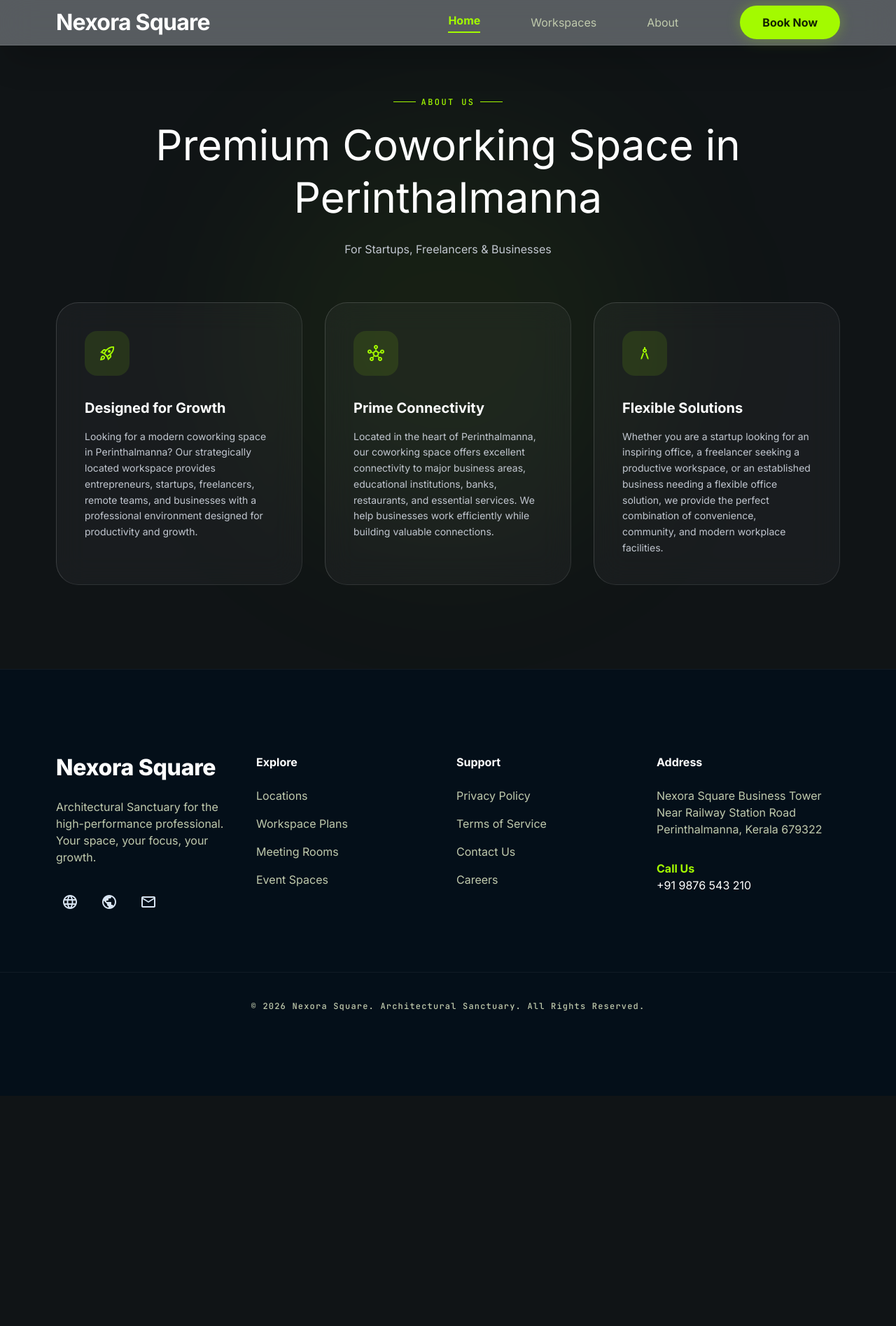
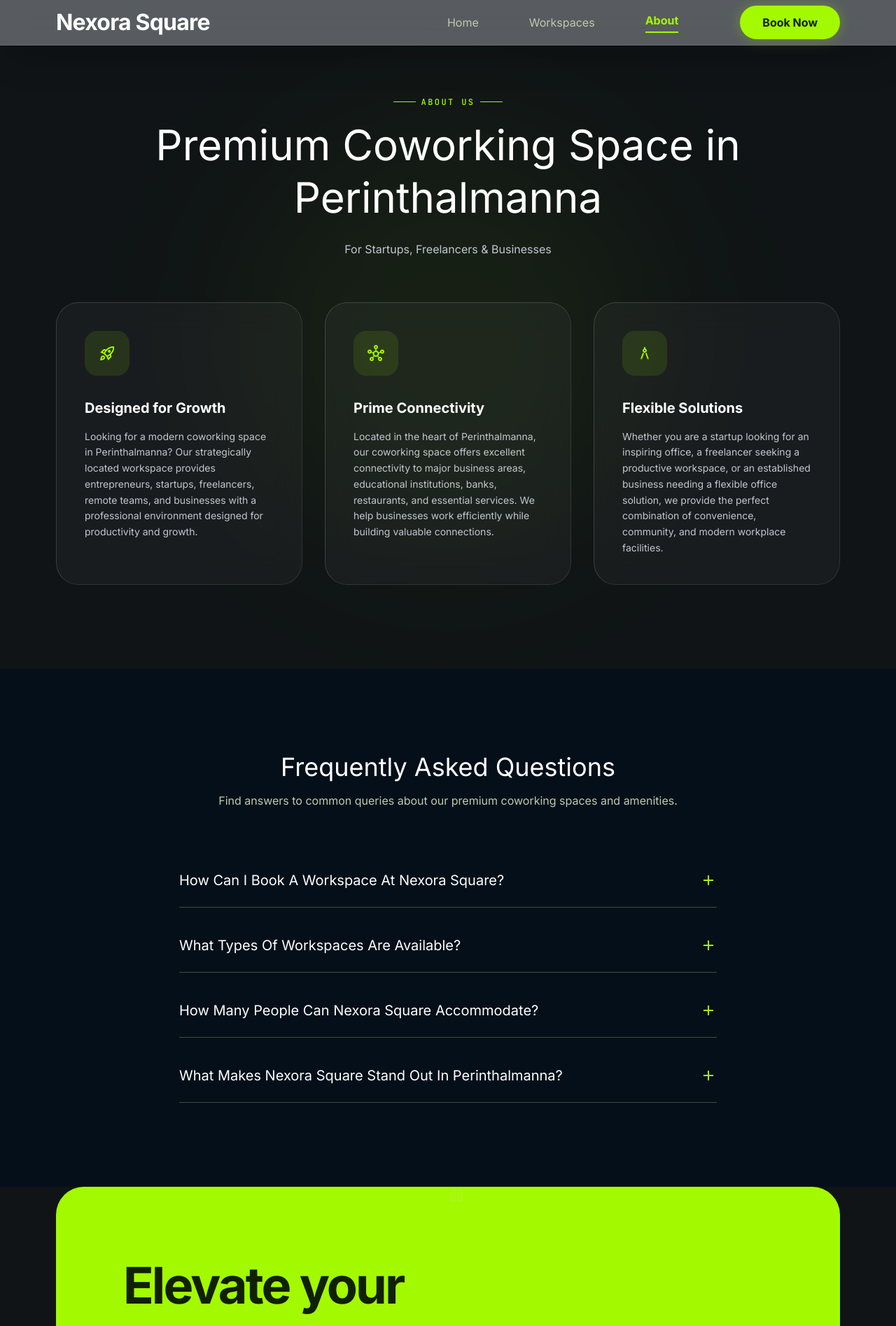
Before and after one commit to nexorasquare/nexora, a Next.js app: page /about in a window 1280 px wide. Shown: the top 1895 px of the page at 70% size. Before the commit the page ends 1566 px from the top, so only its background shows below. Built offline with nearby package versions, Linux system fonts and the light colour scheme.

Commit message:
Add dynamic active state to navbar, WhatsApp booking modal, About page FAQ and CTA

```diff
--- a/src/app/about/page.tsx
+++ b/src/app/about/page.tsx
@@ -1,4 +1,6 @@
 import { Content } from "@/sections/about/Content";
+import { FAQ } from "@/sections/about/FAQ";
+import { CTA } from "@/sections/facilities/CTA";
 import { Metadata } from "next";
 
 export const metadata: Metadata = {
@@ -10,6 +12,8 @@ export default function About() {
   return (
     <>
       <Content />
+      <FAQ />
+      <CTA />
     </>
   );
 }
--- a/src/components/layout/Footer.tsx
+++ b/src/components/layout/Footer.tsx
@@ -13,18 +13,24 @@ export function Footer() {
             Architectural Sanctuary for the high-performance professional. Your space, your focus, your growth.
           </p>
           <div className="flex gap-4">
-            <Link
+            <a
               className="w-10 h-10 glass-card flex items-center justify-center rounded-full hover:text-primary-fixed transition-colors"
-              href="#"
+              href="tel:+918881888444"
             >
-              <span className="material-symbols-outlined text-sm">language</span>
-            </Link>
-            <Link
+              <span className="material-symbols-outlined text-sm">call</span>
+            </a>
+            <a
               className="w-10 h-10 glass-card flex items-center justify-center rounded-full hover:text-primary-fixed transition-colors"
-              href="#"
+              href="https://www.instagram.com/nexorasquare?igsh=cXJtN2xyc2RvNmVk"
+              target="_blank"
+              rel="noopener noreferrer"
             >
-              <span className="material-symbols-outlined text-sm">public</span>
-            </Link>
+              <svg xmlns="http://www.w3.org/2000/svg" width="20" height="20" viewBox="0 0 24 24" fill="none" stroke="currentColor" strokeWidth="2" strokeLinecap="round" strokeLinejoin="round" className="w-5 h-5">
+                <rect width="20" height="20" x="2" y="2" rx="5" ry="5"/>
+                <path d="M16 11.37A4 4 0 1 1 12.63 8 4 4 0 0 1 16 11.37z"/>
+                <line x1="17.5" x2="17.51" y1="6.5" y2="6.5"/>
+              </svg>
+            </a>
             <Link
               className="w-10 h-10 glass-card flex items-center justify-center rounded-full hover:text-primary-fixed transition-colors"
               href="#"
@@ -72,7 +78,7 @@ export function Footer() {
           </p>
           <div className="mt-4">
             <div className="font-bold text-primary-fixed">Call Us</div>
-            <div className="text-primary font-body-lg">+91 9876 543 210</div>
+            <div className="text-primary font-body-lg">+91 88818 88444</div>
           </div>
         </div>
       </div>
--- a/src/components/layout/Navbar.tsx
+++ b/src/components/layout/Navbar.tsx
@@ -2,9 +2,13 @@
 
 import Link from "next/link";
 import React, { useState } from "react";
+import { usePathname } from "next/navigation";
+import { BookingModal } from "@/components/ui/BookingModal";
 
 export function Navbar() {
   const [isOpen, setIsOpen] = useState(false);
+  const [isBookingOpen, setIsBookingOpen] = useState(false);
+  const pathname = usePathname();
 
   const toggleMenu = () => {
     setIsOpen(!isOpen);
@@ -14,6 +18,12 @@ export function Navbar() {
     setIsOpen(false);
   };
 
+  const navLinks = [
+    { name: "Home", href: "/" },
+    { name: "Workspaces", href: "/facilities" },
+    { name: "About", href: "/about" },
+  ];
+
   return (
     <nav className="fixed top-0 w-full bg-secondary/40 backdrop-blur-xl border-b border-white/10 shadow-2xl z-50 transition-all duration-300">
       <div className="flex justify-between items-center w-full px-margin-mobile md:px-margin-desktop py-base max-w-container-max mx-auto relative z-50">
@@ -21,26 +31,26 @@ export function Navbar() {
           Nexora Square
         </Link>
         <div className="hidden md:flex gap-gutter items-center space-x-12">
+          {navLinks.map((link) => {
+            const isActive = pathname === link.href;
+            return (
               <Link
-            className="text-primary-fixed font-bold border-b-2 border-primary-fixed pb-1 font-body-md text-body-md transition-all duration-300"
-            href="/"
+                key={link.name}
+                className={`transition-all duration-300 font-body-md text-body-md ${
+                  isActive
+                    ? "text-primary-fixed font-bold border-b-2 border-primary-fixed pb-1"
+                    : "text-on-surface-variant hover:text-primary"
+                }`}
+                href={link.href}
               >
-            Home
+                {link.name}
               </Link>
-          <Link
-            className="text-on-surface-variant hover:text-primary transition-all duration-300 font-body-md text-body-md"
-            href="/facilities"
+            );
+          })}
+          <button
+            onClick={() => setIsBookingOpen(true)}
+            className="ml-4 px-6 py-2 md:px-8 md:py-3 bg-primary-fixed text-on-primary-fixed font-bold rounded-full hover:scale-105 active:scale-95 transition-all duration-300 neon-button-glow"
           >
-            Workspaces
-          </Link>
-
-          <Link
-            className="text-on-surface-variant hover:text-primary transition-all duration-300 font-body-md text-body-md"
-            href="/about"
-          >
-            About
-          </Link>
-          <button className="ml-4 px-6 py-2 md:px-8 md:py-3 bg-primary-fixed text-on-primary-fixed font-bold rounded-full hover:scale-105 active:scale-95 transition-all duration-300 neon-button-glow">
             Book Now
           </button>
         </div>
@@ -55,31 +65,36 @@ export function Navbar() {
           isOpen ? "opacity-100 pointer-events-auto" : "opacity-0 pointer-events-none"
         }`}
       >
+        {navLinks.map((link) => {
+          const isActive = pathname === link.href;
+          return (
             <Link
+              key={link.name}
               onClick={closeMenu}
-          className="text-primary text-3xl font-bold tracking-wider hover:text-primary-fixed transition-colors"
-          href="/"
+              className={`text-3xl font-bold tracking-wider transition-colors ${
+                isActive ? "text-primary-fixed" : "text-primary hover:text-primary-fixed"
+              }`}
+              href={link.href}
             >
-          Home
+              {link.name}
             </Link>
-        <Link
-          onClick={closeMenu}
-          className="text-primary text-3xl font-bold tracking-wider hover:text-primary-fixed transition-colors"
-          href="/facilities"
+          );
+        })}
+        <button
+          onClick={() => {
+            closeMenu();
+            setIsBookingOpen(true);
+          }}
+          className="mt-8 px-10 py-4 bg-primary-fixed text-on-primary-fixed font-bold rounded-full hover:scale-105 active:scale-95 transition-all duration-300 neon-button-glow text-xl"
         >
-          Workspaces
-        </Link>
-        <Link
-          onClick={closeMenu}
-          className="text-primary text-3xl font-bold tracking-wider hover:text-primary-fixed transition-colors"
-          href="/about"
-        >
-          About
-        </Link>
-        <button className="mt-8 px-10 py-4 bg-primary-fixed text-on-primary-fixed font-bold rounded-full hover:scale-105 active:scale-95 transition-all duration-300 neon-button-glow text-xl">
           Book Now
         </button>
       </div>
+
+      <BookingModal
+        isOpen={isBookingOpen}
+        onClose={() => setIsBookingOpen(false)}
+      />
     </nav>
   );
 }
--- /dev/null
+++ b/src/components/ui/BookingModal.tsx
@@ -0,0 +1,82 @@
+"use client";
+
+import React, { useState } from "react";
+
+interface BookingModalProps {
+  isOpen: boolean;
+  onClose: () => void;
+}
+
+export function BookingModal({ isOpen, onClose }: BookingModalProps) {
+  const [name, setName] = useState("");
+  const [mobile, setMobile] = useState("");
+
+  if (!isOpen) return null;
+
+  const handleSubmit = (e: React.FormEvent) => {
+    e.preventDefault();
+    const text = encodeURIComponent(`Hi Nexora Square, I'm interested in booking a workspace.\n\nName: ${name}\nMobile: ${mobile}`);
+    const whatsappUrl = `https://wa.me/918881888444?text=${text}`;
+    window.open(whatsappUrl, "_blank");
+    onClose();
+  };
+
+  return (
+    <div className="fixed inset-0 z-[9999] flex items-center justify-center p-4 md:p-6 h-[100dvh]">
+      <div
+        className="absolute inset-0 bg-black/80 backdrop-blur-md"
+        onClick={onClose}
+      />
+
+      <div className="relative glass-card bg-surface-container-lowest/80 border border-white/10 rounded-3xl p-8 md:p-10 w-full max-w-md shadow-2xl animate-in fade-in zoom-in duration-300 mx-auto my-auto">
+        <button
+          onClick={onClose}
+          className="absolute top-6 right-6 text-on-surface-variant hover:text-primary transition-colors bg-surface-container p-2 rounded-full"
+        >
+          <span className="material-symbols-outlined">close</span>
+        </button>
+
+        <h2 className="text-2xl md:text-3xl font-display-md text-primary mb-8 font-semibold tracking-tight">
+          Get Your Space Now <span className="text-primary-fixed">_</span>
+        </h2>
+
+        <form onSubmit={handleSubmit} className="space-y-6">
+          <div className="space-y-2">
+            <label className="text-xs font-bold tracking-wider text-primary-fixed uppercase">
+              Name
+            </label>
+            <input
+              type="text"
+              required
+              value={name}
+              onChange={(e) => setName(e.target.value)}
+              placeholder="Full Name"
+              className="w-full bg-background/50 px-5 py-4 rounded-xl border border-white/10 focus:border-primary-fixed focus:ring-1 focus:ring-primary-fixed outline-none transition-all text-primary placeholder:text-on-surface-variant/50"
+            />
+          </div>
+
+          <div className="space-y-2">
+            <label className="text-xs font-bold tracking-wider text-primary-fixed uppercase">
+              Mobile Number
+            </label>
+            <input
+              type="tel"
+              required
+              value={mobile}
+              onChange={(e) => setMobile(e.target.value)}
+              placeholder="Mobile Number"
+              className="w-full bg-background/50 px-5 py-4 rounded-xl border border-white/10 focus:border-primary-fixed focus:ring-1 focus:ring-primary-fixed outline-none transition-all text-primary placeholder:text-on-surface-variant/50"
+            />
+          </div>
+
+          <button
+            type="submit"
+            className="w-full bg-primary-fixed text-on-primary-fixed py-4 rounded-xl font-bold text-lg hover:scale-[1.02] active:scale-[0.98] transition-all mt-4 neon-button-glow"
+          >
+            Find Your Space
+          </button>
+        </form>
+      </div>
+    </div>
+  );
+}
--- /dev/null
+++ b/src/sections/about/FAQ.tsx
@@ -0,0 +1,82 @@
+"use client";
+
+import React, { useState } from "react";
+import { Reveal } from "@/components/ui/Reveal";
+
+const faqData = [
+  {
+    question: "How Can I Book A Workspace At Nexora Square?",
+    answer: "Booking a workspace is simple! You can click the 'Book Now' button on our website, reach out to us via WhatsApp, or give us a call directly. Our team will guide you through the available options and confirm your booking instantly.",
+  },
+  {
+    question: "What Types Of Workspaces Are Available?",
+    answer: "We offer a variety of premium solutions tailored to your needs, including Private Cabins for teams, Dedicated Desks for permanent setups, and Hot Desks for flexible, daily access to our lounge areas.",
+  },
+  {
+    question: "How Many People Can Nexora Square Accommodate?",
+    answer: "Our private executive cabins are designed to comfortably accommodate teams of 2 to 8 people. Additionally, our open-plan dedicated desks and hot desking areas can host a large number of independent professionals and freelancers simultaneously.",
+  },
+  {
+    question: "What Makes Nexora Square Stand Out In Perinthalmanna?",
+    answer: "Nexora Square is designed as an architectural sanctuary for high-performance professionals. We offer unmatched premium infrastructure, including soundproofed cabins, ergonomic seating, high-speed dedicated LAN, and biophilic design elements—all strategically located in the heart of Perinthalmanna.",
+  },
+];
+
+export function FAQ() {
+  const [openIndex, setOpenIndex] = useState<number | null>(null);
+
+  const toggleFaq = (index: number) => {
+    setOpenIndex(openIndex === index ? null : index);
+  };
+
+  return (
+    <section className="py-section-padding px-margin-mobile md:px-margin-desktop bg-surface-container-lowest">
+      <div className="max-w-3xl mx-auto">
+        <Reveal>
+          <div className="text-center mb-16">
+            <h2 className="font-headline-lg text-3xl md:text-4xl text-primary mb-4">
+              Frequently Asked Questions
+            </h2>
+            <p className="text-on-surface-variant font-body-lg">
+              Find answers to common queries about our premium coworking spaces and amenities.
+            </p>
+          </div>
+        </Reveal>
+
+        <div className="space-y-4">
+          {faqData.map((faq, index) => {
+            const isOpen = openIndex === index;
+            return (
+              <Reveal key={index} delay={index * 100}>
+                <div
+                  className="border-b border-outline-variant overflow-hidden"
+                >
+                  <button
+                    onClick={() => toggleFaq(index)}
+                    className="w-full flex justify-between items-center py-6 text-left group transition-colors focus:outline-none"
+                  >
+                    <span className="font-headline-md text-lg md:text-xl text-primary group-hover:text-primary-fixed transition-colors pr-8">
+                      {faq.question}
+                    </span>
+                    <span className="material-symbols-outlined text-primary-fixed flex-shrink-0 transition-transform duration-300">
+                      {isOpen ? "remove" : "add"}
+                    </span>
+                  </button>
+                  <div
+                    className={`transition-all duration-300 ease-in-out ${
+                      isOpen ? "max-h-96 opacity-100 pb-6" : "max-h-0 opacity-0"
+                    }`}
+                  >
+                    <p className="text-on-surface-variant font-body-md leading-relaxed">
+                      {faq.answer}
+                    </p>
+                  </div>
+                </div>
+              </Reveal>
+            );
+          })}
+        </div>
+      </div>
+    </section>
+  );
+}
```
Also changed, not shown: src/sections/facilities/CTA.tsx (+7 -2 lines), 1 other file (tests, documents, lock files or other folders). Lines whose indentation alone changed are shown as unchanged.
